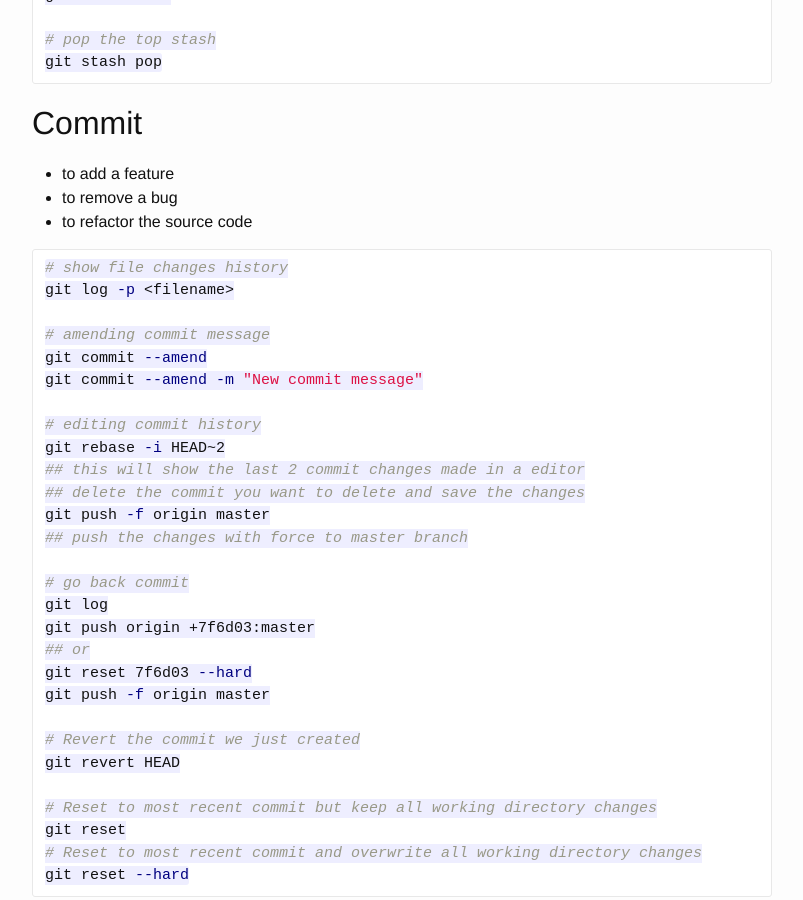
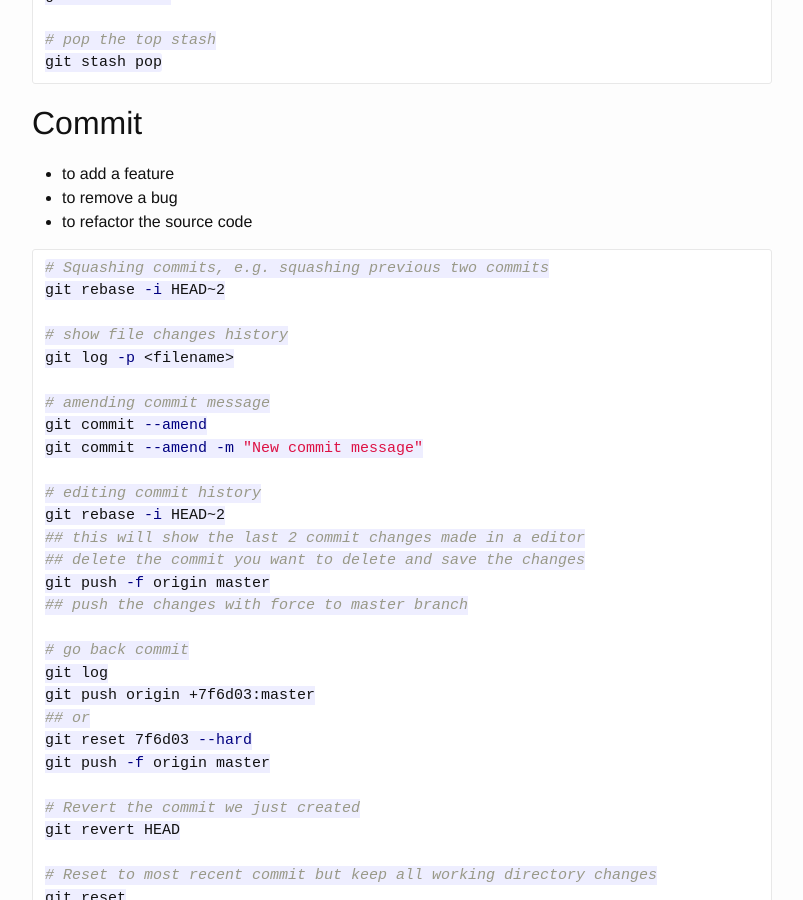
Before and after one commit to githubutilities/githubutilities.github.io, a Jekyll site: the page built from _posts/2015-01-22-personal-git-command-cheat-sheet.markdown, in a window 1280 px wide and 900 px high, scrolled down 3076 px. Shown: the whole window, without its empty margins (238-1041 px from the left). Built offline with Jekyll 4.4.1, drawn with Linux system fonts in a browser that asks for light colours; Markdown is read by kramdown in place of the engine named in the settings.

Commit message:
Add squashing commit to git cheat

````diff
--- a/_posts/2015-01-22-personal-git-command-cheat-sheet.markdown
+++ b/_posts/2015-01-22-personal-git-command-cheat-sheet.markdown
@@ -157,6 +157,9 @@ git stash pop
 * to refactor the source code
 
 ```sh
+# Squashing commits, e.g. squashing previous two commits
+git rebase -i HEAD~2
+
 # show file changes history
 git log -p <filename>
 
````
